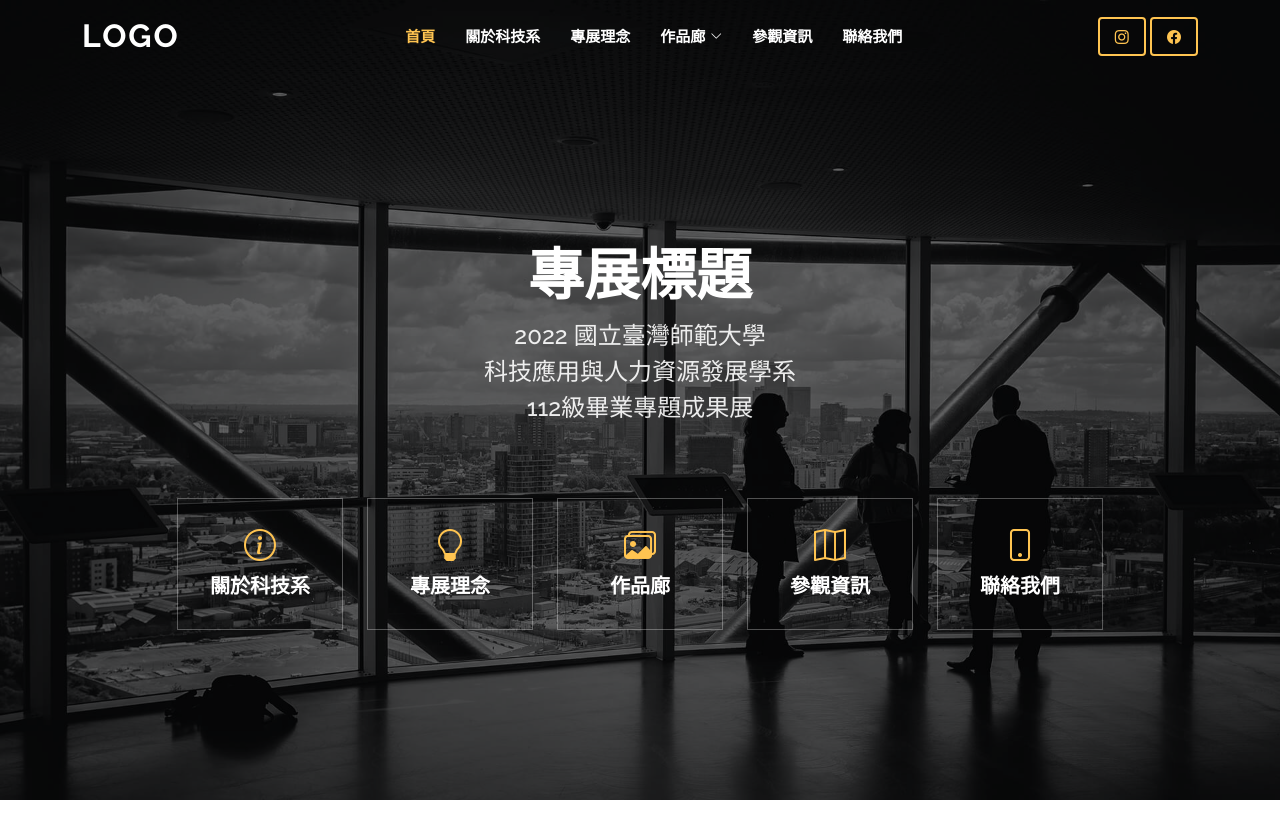
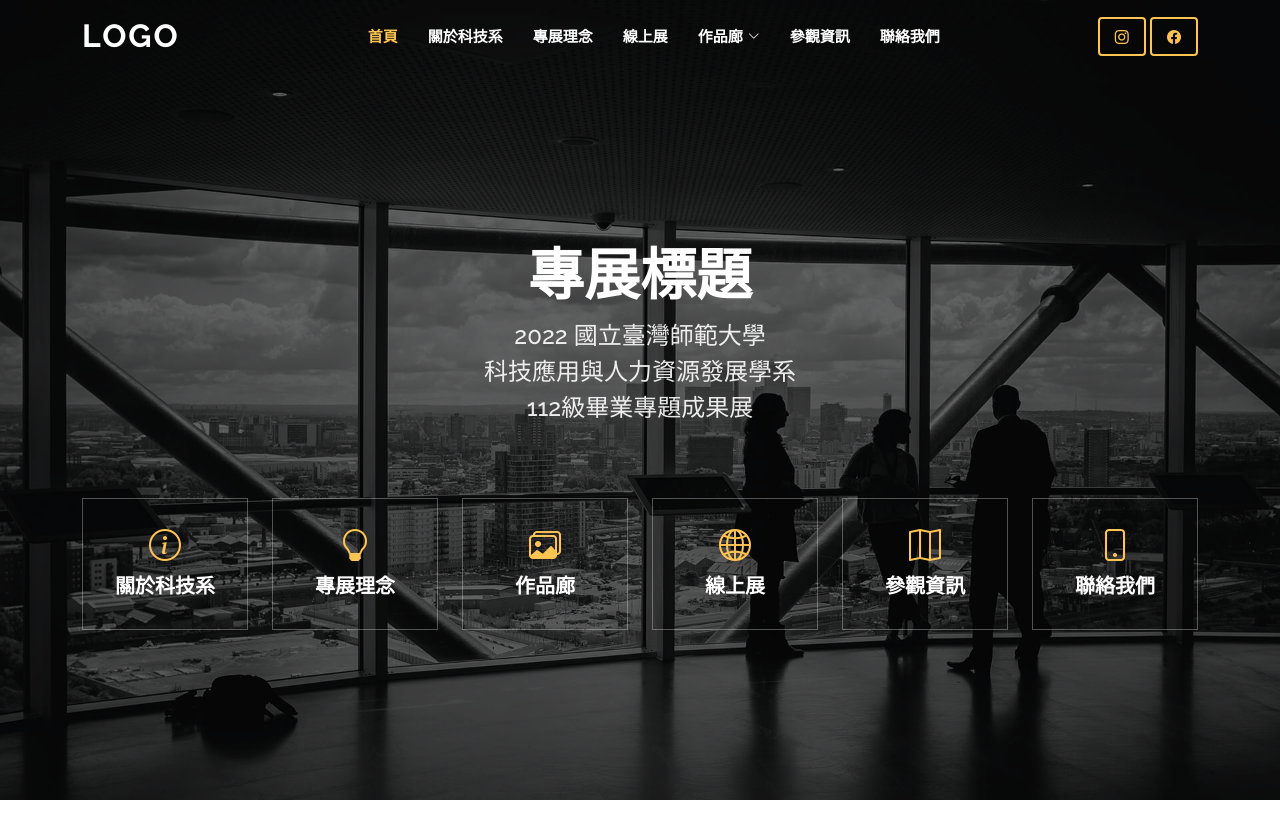
Before and after one commit to ntnuTahrdExhibit112/Exhibit-Site, a PHP site: page / in a window 1280 px wide. Shown: the top 816 px of the page. Run offline with PHP 8.4, Linux system fonts and the light colour scheme.

Commit message:
update home page links

```diff
--- a/index.php
+++ b/index.php
@@ -59,27 +59,38 @@
                 <div class="icon-box"> <i class="bi bi-info-circle"></i>
                     <h3>關於科技系</h3>
                 </div>
-                </a> </div>
+                </a>
+            </div>
             <div class="col-xl-2 col-md-4"> <a class="scrollto" href="#concept">
                 <div class="icon-box"> <i class="bi bi-lightbulb"></i>
                     <h3>專展理念</h3>
                 </div>
-                </a> </div>
+                </a>
+            </div>
             <div class="col-xl-2 col-md-4"> <a class="scrollto" href="#portfolio">
                 <div class="icon-box"> <i class="bi bi-images"></i>
                     <h3>作品廊</h3>
                 </div>
-                </a> </div>
+                </a>
+            </div>
+            <div class="col-xl-2 col-md-4"> <a class="scrollto" href="./onlineExhibit">
+                <div class="icon-box"> <i class="bi bi-globe2"></i>
+                    <h3>線上展</h3>
+                </div>
+                </a>
+            </div>
             <div class="col-xl-2 col-md-4"> <a class="scrollto" href="#visit">
                 <div class="icon-box"> <i class="bi bi-map"></i>
                     <h3>參觀資訊</h3>
                 </div>
-                </a> </div>
+                </a>
+            </div>
             <div class="col-xl-2 col-md-4"> <a class="scrollto" href="#contact">
                 <div class="icon-box"> <i class="bi bi-phone"></i>
                     <h3>聯絡我們</h3>
                 </div>
-                </a> </div>
+                </a>
+            </div>
         </div>
     </div>
 </section>
--- a/sections/header.php
+++ b/sections/header.php
@@ -9,6 +9,7 @@
                 <li><a class="nav-link scrollto active" href="#hero">首頁</a></li>
                 <li><a class="nav-link scrollto" href="#about">關於科技系</a></li>
                 <li><a class="nav-link scrollto" href="#concept">專展理念</a></li>
+                <li><a class="nav-link scrollto" href="./onlineExhibit">線上展</a></li>
                 <li class="dropdown"><a class="nav-link scrollto" href="#portfolio"><span>作品廊</span> <i class="bi bi-chevron-down"></i></a>
                     <ul>
                         <?php include("./group/group_info.php"); ?>
```
